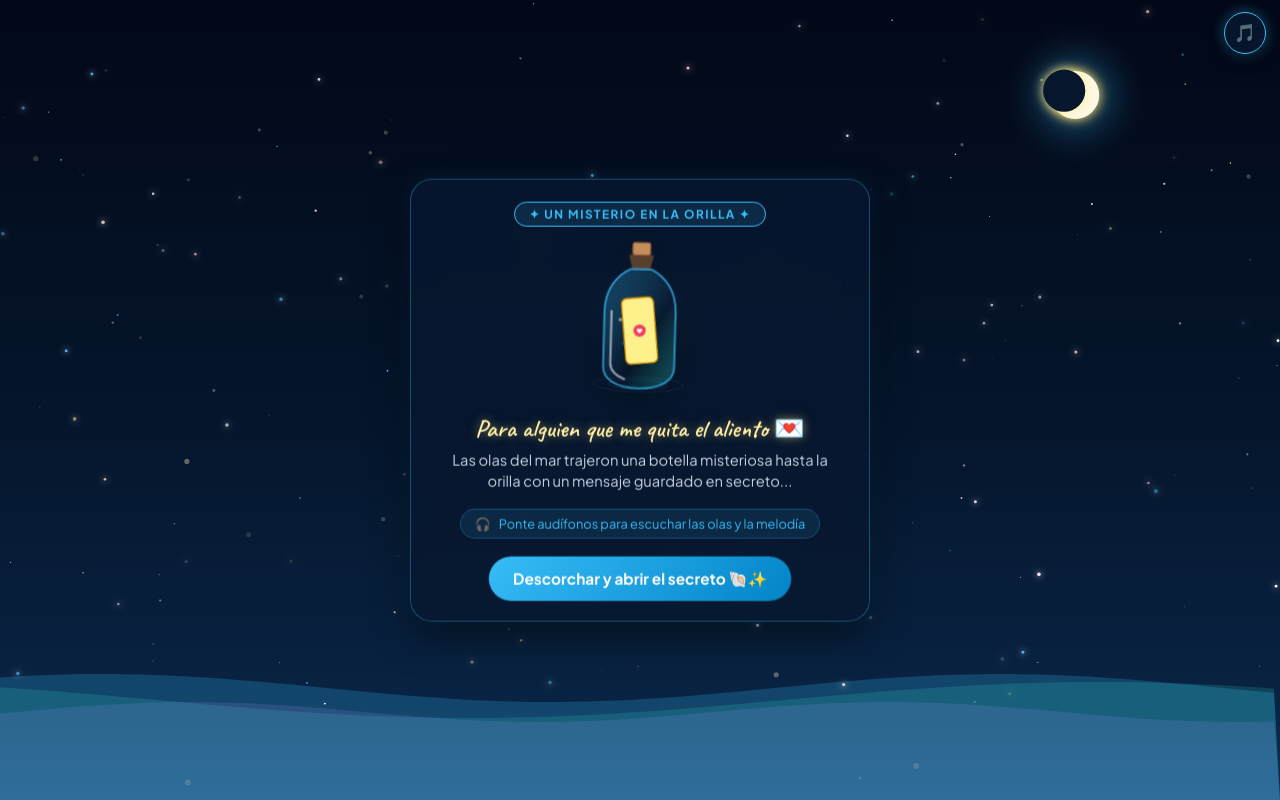
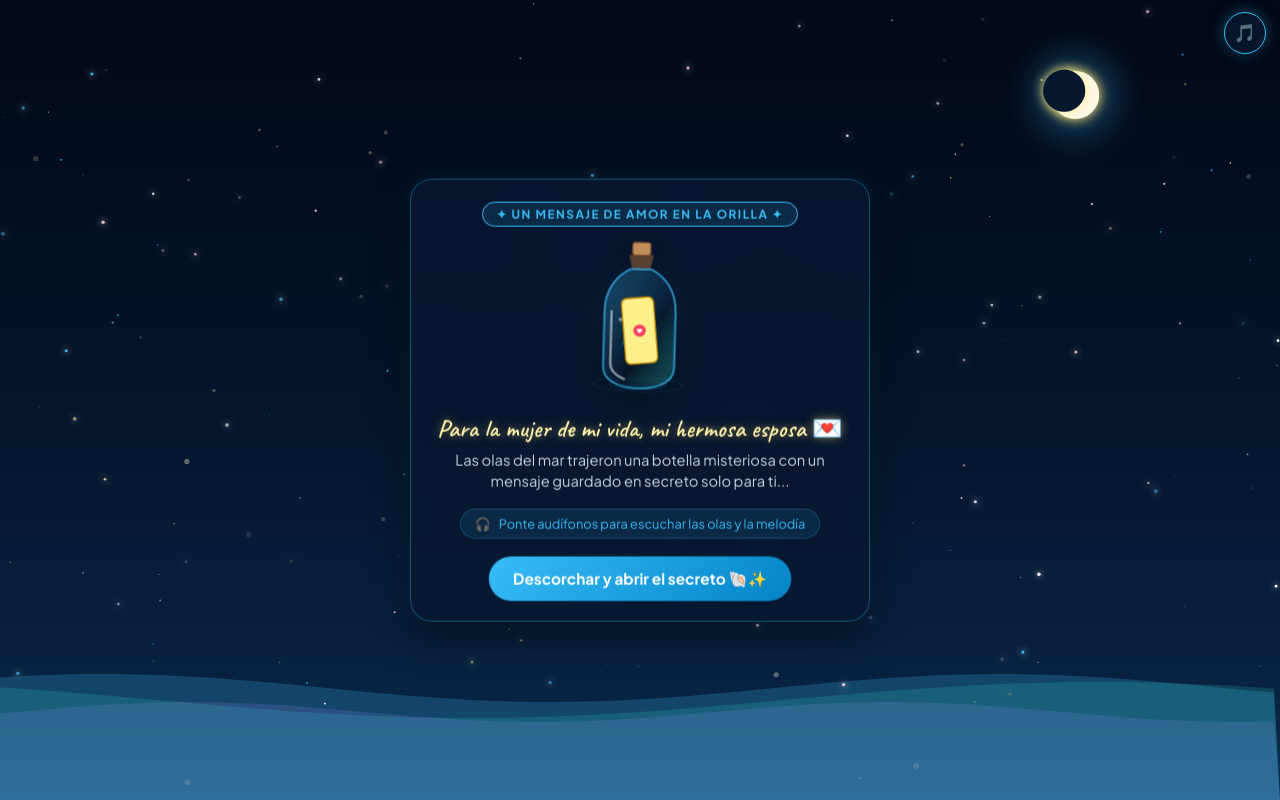
Before and after one commit to Spincel/hola, a website built with Vite: page index.html in a window 1280 px wide. Built offline with nearby package versions, Linux system fonts and the light colour scheme; animation ran at ten frames a second; a web font is replaced by a local one.

Commit message:
feat: Personalización romántica para mi amada esposa Xóchitl Sinay Barba Cuevas

```diff
--- a/src/config.js
+++ b/src/config.js
@@ -1,31 +1,33 @@
 /**
  * ====================================================================
- * CONFIGURACIÓN PERSONALIZADA: EL MAR, EL VINO Y LA ATRACCIÓN ✦
+ * CONFIGURACIÓN PERSONALIZADA: PARA MI AMADA ESPOSA
+ * XÓCHITL SINAY BARBA CUEVAS ✦ ENTRE EL MAR, EL VINO Y NUESTRO AMOR
  * ====================================================================
- * El nombre de ella NO se menciona al inicio. Se mantiene el misterio
- * hasta el clímax final, donde se revela la carta para Martha.
+ * El misterio se mantiene en las primeras fases y se revela con todo
+ * su esplendor en el clímax con la carta y la propuesta romántica.
  */
 
 export const config = {
-  // 1. Nombres (El nombre se revela únicamente en la carta final y clímax)
-  partnerName: "Martha",
-  yourName: "Tu amigo cómplice",
+  // 1. Nombres y Destinataria
+  partnerName: "Xóchitl Sinay Barba Cuevas",
+  partnerShortName: "Xóchitl Sinay",
+  yourName: "Tu esposo que te ama con toda su alma",
 
   // 2. Música y Sonido
   audioUrl: null,
   synthAmbientEnabled: true,
 
-  // 3. Fase 0: Introducción con Botella Misteriosa (Sin nombre explícito para máxima intriga)
+  // 3. Fase 0: Introducción con Botella Misteriosa en la orilla
   intro: {
-    badge: "✦ Un Misterio en la Orilla ✦",
-    bottleTag: "Para alguien que me quita el aliento 💌",
+    badge: "✦ Un Mensaje de Amor en la Orilla ✦",
+    bottleTag: "Para la mujer de mi vida, mi hermosa esposa 💌",
     bottleTeaser:
-      "Las olas del mar trajeron una botella misteriosa hasta la orilla con un mensaje guardado en secreto...",
+      "Las olas del mar trajeron una botella misteriosa con un mensaje guardado en secreto solo para ti...",
     openBottleText: "Descorchar y abrir el secreto 🐚✨",
-    unfoldedTitle: "¡Hola! Sé que la curiosidad te ganaría... 😉",
+    unfoldedTitle: "¡Hola mi amor! Sé que la curiosidad te ganaría... 😉",
     unfoldedSubtitle:
-      "Me dijeron que te gusta el mar, el buen vino y los misterios... Este mensaje se fragmentó en 4 piezas a lo largo de la costa. Si logras reunirlos, descubrirás exactamente quién eres para mí y lo que he guardado en silencio...",
-    startButtonText: "Comenzar la expedición marina ✨",
+      "Quería prepararte algo diferente, especial y que rompiera la rutina. Este mensaje de amor se fragmentó en 4 recuerdos a lo largo de la costa. Si logras reunirlos, descubrirás la propuesta que guardo en el corazón para nosotros dos...",
+    startButtonText: "Comenzar nuestro viaje juntos ✨",
     headphonesNotice: "Ponte audífonos para escuchar las olas y la melodía 🎧",
   },
 
@@ -33,154 +35,154 @@ export const config = {
   fragments: [
     {
       id: 1,
-      name: "La Atracción & La Brisa",
+      name: "Nuestra Pasión & El Mar",
       icon: "🍷",
       color: "#f43f5e",
-      shortDesc: "Esa copa de vino y esa vibra magnética",
+      shortDesc: "Ese vino compartido y nuestra complicidad intacta",
     },
     {
       id: 2,
-      name: "Nuestras Risas",
+      name: "Nuestra Historia & Risas",
       icon: "✧",
       color: "#ff8fa3",
-      shortDesc: "Donde las horas vuelan sin darnos cuenta",
+      shortDesc: "Cada momento a tu lado que atesoro en el alma",
     },
     {
       id: 3,
       name: "Hilos sobre el Mar",
       icon: "⋆",
       color: "#38bdf8",
-      shortDesc: "Las constelaciones sobre el océano",
+      shortDesc: "El destino que unió nuestras vidas",
     },
     {
       id: 4,
-      name: "La Química",
+      name: "Amor Eterno",
       icon: "❤",
       color: "#f5d061",
-      shortDesc: "Profunda e innegable como la marea",
+      shortDesc: "Infinito y profundo como el océano",
     },
   ],
 
-  // 5. Minijuego 1: «Memoria del Mar & Vino» (Juego de pares de 6 cartas)
+  // 5. Minijuego 1: «Memoria del Mar & Nuestro Vino» (Juego de pares de 6 cartas)
   minigame1: {
     stationNumber: "Estación I",
-    title: "Memoria del Mar & Vino",
+    title: "Memoria del Mar & Nuestro Vino",
     instructions:
-      "Encuentra los 3 pares ocultos entre las copas de vino tinto, la marea y el arte que nos conecta...",
+      "Encuentra los 3 pares que representan el amor, la complicidad y lo mucho que me encantas:",
     pairs: [
       {
         id: "vino",
         icon: "🍷",
         name: "Copa de Vino Tinto",
         phrase:
-          "«Me fascina esa copa de vino compartida contigo, donde una plática casual se vuelve la más envolvente del mundo.»",
+          "«Cada copa de vino contigo me confirma que haberte elegido como mi esposa es y será siempre la mejor decisión de mi vida.»",
       },
       {
         id: "olas",
         icon: "🌊",
-        name: "Marea & Libertad",
+        name: "Marea & Tu Mente Libre",
         phrase:
-          "«Tu mente libre, tu manera decidida de pensar y esa autenticidad tan tuya me atrapan más de lo que imaginas.»",
+          "«Admiro a la mujer extraordinaria que eres: tu inteligencia, tu determinación, tu fuerza y esa autenticidad que me enamora a diario.»",
       },
       {
         id: "tinta",
         icon: "🖋️",
-        name: "Arte en la Piel",
+        name: "Arte, Belleza y Pasión",
         phrase:
-          "«Tu porte, tu sonrisa, cada tatuaje en tu piel... me atraes completa y de una forma que ya no puedo fingir que no noto.»",
+          "«Me encantas completa, Xóchitl: tu mirada, tu sonrisa, tu cuerpo y el arte en tu piel... sigo tan loco por ti como el primer día.»",
       },
     ],
-    rewardPoemTitle: "✦ Primer Fragmento: La Atracción y la Brisa ✦",
+    rewardPoemTitle: "✦ Primer Fragmento: Nuestra Pasión & El Mar ✦",
     rewardPoem: [
-      "Entre el murmullo de las olas y el aroma a buen vino,",
-      "hay personas que simplemente te desarman al mirarlas.",
-      "Tu mente, tu estilo y esa belleza tan tuya",
-      "hacen imposible mirar hacia otro lado.",
+      "Entre el vaivén del mar y una copa de buen vino,",
+      "le doy gracias a la vida por tenerte como mi esposa.",
+      "Tu mente brillante, tu risa y tu belleza infinita",
+      "hacen que mi mundo entero sea perfecto a tu lado.",
     ],
     nextButtonText: "Avanzar a la Estación II →",
   },
 
-  // 6. Minijuego 2: «El Cuestionario de Cómplices»
+  // 6. Minijuego 2: «El Cuestionario de Nuestra Historia»
   minigame2: {
     stationNumber: "Estación II",
-    title: "Cuestionario de la Costa",
+    title: "Cuestionario de Nuestra Historia",
     instructions:
-      "Solo quien guarda estos momentos en el corazón conoce las respuestas con total sinceridad:",
+      "Preguntas de complicidad que solo nosotros dos conocemos en el corazón:",
     questions: [
       {
-        question: "¿Qué pasa cuando nos sentamos a tomar una copa de vino o café frente al mar?",
+        question: "¿Qué pasa cada vez que nos escapamos juntos a tomar una copa de vino frente al mar?",
         options: [
           {
-            text: "Las horas vuelan, las risas fluyen y esa atracción entre nosotros se vuelve imposible de disimular",
+            text: "El tiempo se detiene, nos volvemos a enamorar y recordamos lo increíble que es compartir la vida juntos ❤️",
             correct: true,
-            feedback: "¡Totalmente! Cuando estamos hablando, el reloj pierde el control y la química se siente en el aire.",
+            feedback: "¡Exactamente mi amor! Cuando estamos los dos a solas, el mundo exterior desaparece por completo ✨",
           },
           {
-            text: "Fingir que somos dos personas extremadamente aburridas",
+            text: "Nos ponemos a discutir sobre cómo se fabrican las latas de refresco",
             correct: false,
-            feedback: "¡Jajaja por favor! Si contigo la seriedad dura 3 segundos 🤭",
+            feedback: "¡Jajaja para nada! Con nosotros siempre hay magia y risas 🤭",
           },
           {
-            text: "Ponernos a discutir sobre el precio internacional del carbón",
+            text: "Fingir que somos dos personas extrañas y solemnes",
             correct: false,
-            feedback: "Jamás en la vida. Elige con el corazón...",
+            feedback: "¡Jamás! Nuestra química y complicidad son únicas 🥰",
           },
         ],
         photo: "/photos/playa_vino1.png",
-        photoCaption: "Nuestra química innegable entre copas de vino y risas.",
+        photoCaption: "Nuestras risas y esa complicidad que jamás cambia.",
       },
       {
-        question: "¿Qué es lo primero que llama la atención de ti cuando entras a cualquier lugar?",
+        question: "¿Qué es lo que más me atrae y me vuelve loco de ti, mi hermosa esposa?",
         options: [
           {
-            text: "Esa combinación letal: tu seguridad, tu inteligencia, tu belleza y esos tatuajes que te dan un estilo único",
+            text: "Absolutamente todo: tu inteligencia, tu carácter, tu cuerpo, tu sonrisa y el arte en tu piel que te hace única ✨",
             correct: true,
-            feedback: "¡Tal cual! Tienes una presencia y un porte que no se olvidan jamás.",
+            feedback: "¡Tal cual! Me fascinas entera, por dentro y por fuera, cada día más 😍",
           },
           {
-            text: "Que pareces un muñeco de cera de museo",
+            text: "Que puedes memorizar el directorio telefónico en 2 minutos",
             correct: false,
-            feedback: "¡Oye no! Si eres pura energía y carisma 😂",
+            feedback: "Eres brillante, ¡pero la respuesta va directo a lo que me enamora de ti! 😂",
           },
           {
-            text: "Que seguro caminas con un manual de instrucciones en la mano",
+            text: "Que caminas como si fueras un robot de hojalata",
             correct: false,
-            feedback: "¡Para nada! Tu espontaneidad es de las cosas que más me gustan.",
+            feedback: "¡Oye no! Si tienes una presencia y una belleza deslumbrante ❤️",
           },
         ],
         photo: "/photos/playa_vino2.png",
-        photoCaption: "Esa presencia, tu sonrisa y el arte en tu piel que te hacen única.",
+        photoCaption: "La reina de mi vida y de mi corazón bajo la luna.",
       },
       {
-        question: "Seamos 100% sinceros... ¿por qué siempre ha habido tanta química entre nosotros?",
+        question: "Con la mano en el corazón... ¿qué es lo que siento por ti después de todo nuestro camino juntos?",
         options: [
           {
-            text: "Porque me atraes completa: tu manera de pensar, tu risa, tu cuerpo y esa vibra que no tiene nadie más 😉",
+            text: "Que eres el gran amor de mi vida y te volvería a elegir como mi esposa en esta y en mil vidas más 💍❤️",
             correct: true,
-            feedback: "¡Exacto! Hay cosas tan evidentes que sería una tontería seguir negándolas ✨",
+            feedback: "¡Sí, mi vida entera! Eres mi hogar, mi paz y mi mayor tesoro ✨",
           },
           {
-            text: "Porque nos confunden con actores de comedia",
+            text: "Que somos buenos compañeros de fila en el banco",
             correct: false,
-            feedback: "Comediantes tal vez, ¡pero esa no es la verdadera respuesta! 😂",
+            feedback: "¡Jajaja no! Eres todo mi universo entero 🤭",
           },
           {
-            text: "Porque nos aburrimos de ver series",
+            text: "Que nos acostumbramos a la rutina",
             correct: false,
-            feedback: "Mmm... ¡sabes bien que es algo mucho más fuerte que eso!",
+            feedback: "¡Para nada! Lo que siento por ti sigue ardiendo con la misma pasión que al principio 🔥",
           },
         ],
         photo: "/photos/playa_vino3.png",
-        photoCaption: "Esa chispa que siempre ha estado encendida entre los dos.",
+        photoCaption: "Caminando juntos siempre, tomados de la mano.",
       },
     ],
-    retryPrompt: "¡Caaasi! Respóndelo con la verdad...",
-    rewardPoemTitle: "✦ Segundo Fragmento: Nuestras Risas ✦",
+    retryPrompt: "¡Caaasi mi amor! Respóndelo con el corazón...",
+    rewardPoemTitle: "✦ Segundo Fragmento: Nuestra Historia & Risas ✦",
     rewardPoem: [
-      "Dicen que el mar guarda los secretos más bellos,",
-      "pero nuestra complicidad no la esconde nadie:",
-      "está en cada risa compartida, en cada mirada,",
-      "y en esta química que siempre estuvo ahí.",
+      "Dicen que el amor verdadero madura como el mejor vino,",
+      "y nuestra historia es la prueba más hermosa de ello:",
+      "más cómplices, más apasionados y más unidos",
+      "con cada día que construimos juntos.",
     ],
     nextButtonText: "Avanzar a la Estación III →",
   },
@@ -192,75 +194,73 @@ export const config = {
     instructions:
       "Toca las estrellas del 1 al 7 para trazar el corazón estelar sobre las olas del mar...",
     starCount: 7,
-    constellationName: "«Constelación del Corazón Marino»",
-    rewardPoemTitle: "✦ Fragmentos III y IV: El Destino y la Química ✦",
+    constellationName: "«Constelación del Amor Eterno»",
+    rewardPoemTitle: "✦ Fragmentos III y IV: Hilos del Destino y Amor Eterno ✦",
     rewardPoem: [
-      "Hay mujeres que son como el mar:",
-      "profundas, libres, magnéticas y llenas de arte.",
-      "Tú eres todo eso y mucho más.",
-      "Ahora los 4 fragmentos están listos para unirse...",
+      "Eres el faro de mi vida, mi calma y mi mayor aventura.",
+      "La mujer con la que sueño, construyo y celebro cada día.",
+      "Ahora los 4 fragmentos se funden en una sola promesa de amor...",
     ],
     nextButtonText: "¡Reunir todos los fragmentos! ✨",
   },
 
-  // 8. Fase 4: El Clímax Espectacular (Aquí se revela el nombre de Martha por primera vez)
+  // 8. Fase 4: El Clímax Espectacular (La Carta a Xóchitl Sinay)
   climax: {
     stationNumber: "El Clímax",
     title: "La Revelación",
     fuseButtonText: "✦ Unir los 4 Fragmentos ✦",
     assemblingMessage: "Los fragmentos giran en espiral hacia el centro cósmico...",
-    revelationTitle: "Para Martha",
+    revelationTitle: "Para Xóchitl Sinay Barba Cuevas",
 
     letter: {
-      salutation: "Querida Martha,",
+      salutation: "Para mi amada esposa, Xóchitl Sinay Barba Cuevas:",
       paragraphs: [
-        "Si llegaste hasta aquí, habrás notado que cada pequeño juego guardaba una verdad que ya no tenía sentido seguir callando. No quería decírtelo con un mensaje común; una mujer tan especial como tú merecía una sorpresa diferente.",
-        "Dicen que el mar y el buen vino son para quienes saben disfrutar lo auténtico. Y para mí, no hay nadie más auténtica que tú. Me encanta tu mente, tu forma libre y decidida de pensar, y no voy a mentirte: me fascinas completa, de pies a cabeza. Tu mirada, tu sonrisa, tu porte y el arte de cada tatuaje en tu piel te hacen una mujer única, de esas que marcan para siempre.",
-        "Siempre hemos bromeado con que 'solo somos amigos'... pero hay miradas, silencios y una atracción tan viva que sería una tontería ignorarla.",
-        "Por eso hoy quise traerte hasta esta orilla de estrellas, para hacerte una pregunta con todo mi corazón...",
+        "Mi amor, quise construir este rincón frente al mar para hacer una pausa en el tiempo y recordarte algo que a veces la prisa de los días oculta, pero que mi corazón siente en cada respiro: sigo profundamente enamorado de ti, como el primer día o incluso más.",
+        "Admiro enormemente a la mujer extraordinaria que eres: tu inteligencia, tu determinación, tu forma de pensar y la fuerza con la que iluminas nuestro hogar. Pero también quiero que nunca olvides lo mucho que me fascinas como mujer: tu sonrisa que desarma cualquier mal día, tu cuerpo, el arte de los tatuajes en tu piel, tu porte y esa belleza tan tuya que me sigue quitando el aliento.",
+        "Ser tu esposo es el mayor honor y la bendición más grande de mi vida. Hemos reído, caminado juntos, vencido retos y construido un amor real, fuerte y leal. Y cada día que despierto a tu lado confirmo que no hay otro lugar en todo el universo donde prefiera estar que a tu lado.",
+        "Por eso hoy quiero invitarte a detener el reloj, a disfrutar de una copa de vino frente a las olas y a recordarnos por qué nos elegimos para siempre...",
       ],
-      closing: "Con mucho cariño y toda mi complicidad,",
+      closing: "Con todo mi amor, mi respeto y mi devoción eterna,",
     },
 
     memoriesGallery: [
       {
         url: "/photos/playa_vino1.png",
-        caption: "Nuestras mejores charlas con una copa de vino",
-        tag: "Química & Vino",
+        caption: "Nuestras pláticas interminables con una copa de vino",
+        tag: "Cómplices de Vida",
       },
       {
         url: "/photos/playa_vino2.png",
-        caption: "La magia de tu risa y tu porte bajo la luna",
-        tag: "Noches frente al mar",
+        caption: "Tu belleza y tu luz que iluminan mis noches",
+        tag: "Bajo la Luna",
       },
       {
         url: "/photos/playa_vino3.png",
-        caption: "Por muchos atardeceres más a tu lado",
-        tag: "Inolvidables",
+        caption: "Caminando juntos toda la vida, paso a paso",
+        tag: "Amor Eterno",
       },
     ],
 
-    finalQuestion: "Martha... ¿y si dejamos de fingir que solo somos amigos y vemos a dónde nos lleva todo esto este fin de semana? ✨",
-    yesButtonText: "¡Me encanta la idea! Acepto ❤️",
-    noButtonText: "Solo si hay vino tinto y el mar enfrente... 🍷🌊",
+    finalQuestion: "Xóchitl Sinay... ¿aceptas escaparte conmigo este fin de semana a una cita romántica frente al mar, con buen vino y todo mi amor dedicado solo a ti? 🍷🌊💍",
+    yesButtonText: "¡Sí, mi amor! Me encantaría ❤️",
+    noButtonText: "Solo si hay vino tinto, mar y muchos besos... 🍷🌴",
 
     noButtonResponses: [
-      "¡El vino tinto y la mejor vista van por mi cuenta! 🍷🌴",
-      "Esa química ya no se puede ocultar, Martha... 🤭",
-      "¡Piénsalo bien, mira que no cualquiera te programa un mar entero! ✨",
-      "¡El botón de arriba brilla mucho más bonito! 👆❤️",
-      "¿A poco no te encantó tu sorpresa? 🥰",
-      "¡Trato hecho! El vino y la playa nos esperan 🏖️❤️",
+      "¡Habrá todo el vino, los mejores atardeceres y todos los besos del mundo, mi reina! 🍷❤️",
+      "¡Te amo con toda mi alma, Xóchitl Sinay! 💖",
+      "¡No puedes decirle que no a tu esposo enamorado! 😉🌊",
+      "¡El botón de arriba brilla tanto como tu hermosa sonrisa! 👆✨",
+      "¡Trato hecho! Una escapada inolvidable solo para nosotros dos 🏖️💍❤️",
     ],
 
     celebration: {
-      badge: "✦ Promesa Sellada Frente al Mar ✦",
-      title: "¡Dijo que SÍ! 💖🍷",
+      badge: "✦ Promesa Sellada de Esposos Frente al Mar ✦",
+      title: "¡Dijo que SÍ mi amada esposa! 💖💍🍷",
       message:
-        "Martha, prometo sacarte sonrisas todos los días, disfrutar de un buen vino contigo frente al mar, ser tu cómplice favorito y no dejar de recordarte lo increíble que eres.",
-      dateLabel: "Cita oficial:",
+        "Xóchitl Sinay, prometo amarte cada día con más fuerza, cuidarte, hacerte sonreír, consentirte frente al mar y recordarte siempre lo afortunado que soy de ser tu esposo.",
+      dateLabel: "Nuestra escapada romántica:",
       dateValue: "Este fin de semana frente al mar 🌊🌴",
-      signature: "Siempre para ti,",
+      signature: "Siempre tuyo,",
     },
   },
 };
--- a/src/main.js
+++ b/src/main.js
@@ -1,6 +1,6 @@
 /**
  * ====================================================================
- * CONTROLADOR PRINCIPAL: MARTHA ✦ ENTRE EL MAR Y LAS ESTRELLAS
+ * CONTROLADOR PRINCIPAL: XÓCHITL SINAY ✦ ENTRE EL MAR Y LAS ESTRELLAS
  * ====================================================================
  */
 
--- a/src/style.css
+++ b/src/style.css
@@ -1,5 +1,5 @@
 /* ====================================================================
-   ESTILOS: MARTHA ✦ ENTRE EL MAR Y LAS ESTRELLAS
+   ESTILOS: XÓCHITL SINAY ✦ ENTRE EL MAR Y LAS ESTRELLAS
    Una ventana fija, sin desplazamiento de página, centrada y fluida.
    ==================================================================== */
 
```
Also changed, not shown: index.html (+13 -13 lines).
